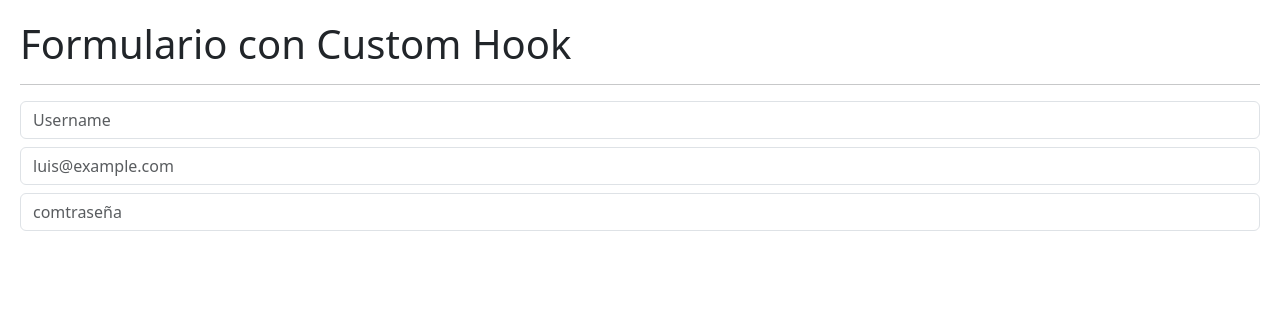
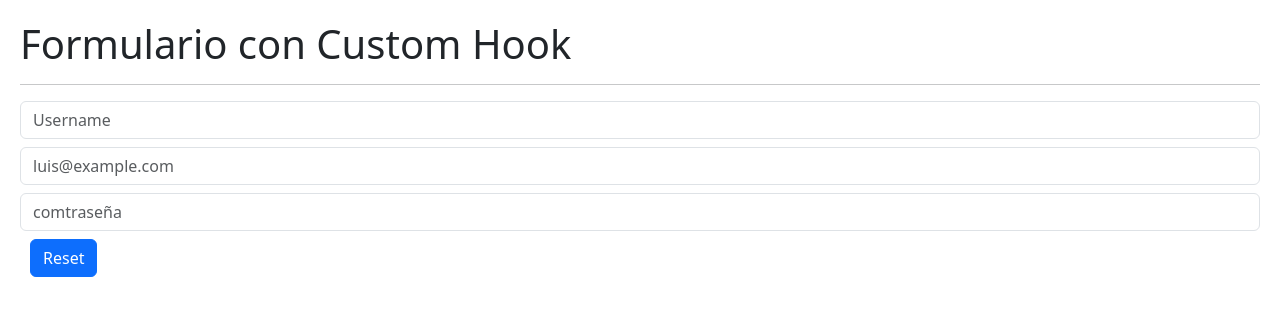
Before and after one commit to thmxluis/hook-app, a React (Vite) app: page / in a window 1280 px wide. Shown: the top 316 px of the page. Built offline with nearby package versions, Linux system fonts and the light colour scheme.

Commit message:
Form custon hook 2

```diff
--- a/src/02-useEffect/FormWithCustomHook.jsx
+++ b/src/02-useEffect/FormWithCustomHook.jsx
@@ -2,7 +2,7 @@ import { useEffect, useState } from "react";
 import { useForm } from "../hook/useForm";
 
 export const FormCustomHook = () => {
-  const { formState, handleInputChange, username, email, password } = useForm({
+  const { formState, handleInputChange, handleReset, username, email, password } = useForm({
     username: "",
     email: "",
     password: "",
@@ -48,6 +48,9 @@ export const FormCustomHook = () => {
         value={password}
         onChange={handleInputChange}
       />
+      <button onClick={handleReset} className="btn btn-primary mt-2">
+        Reset
+      </button>
     </>
   );
 };
--- a/src/hook/useForm.js
+++ b/src/hook/useForm.js
@@ -11,9 +11,14 @@ export const useForm = (initialForm = {}) => {
     });
   };
 
+  const handleReset = () => {
+    setFormState(initialForm);
+  }
+
   return {
     ...formState,
     formState,
     handleInputChange,
+    handleReset,
   };
 };
--- a/src/main.jsx
+++ b/src/main.jsx
@@ -1,11 +1,8 @@
 import React from "react";
 import ReactDOM from "react-dom/client";
 import "./index.css";
-// import { SimpleForm } from "./02-useEffect/SimpleForm";
 import { FormCustomHook } from "./02-useEffect/FormWithCustomHook";
-// import { CounterApp } from "./01-useState/CounterApp";
-// import { CouterWithCustomHook } from "./01-useState/CouterWithCustomHook";
-// import { HooksApp } from "./HooksApp";
+
 
 ReactDOM.createRoot(document.getElementById("root")).render(
   // <React.StrictMode>
```
